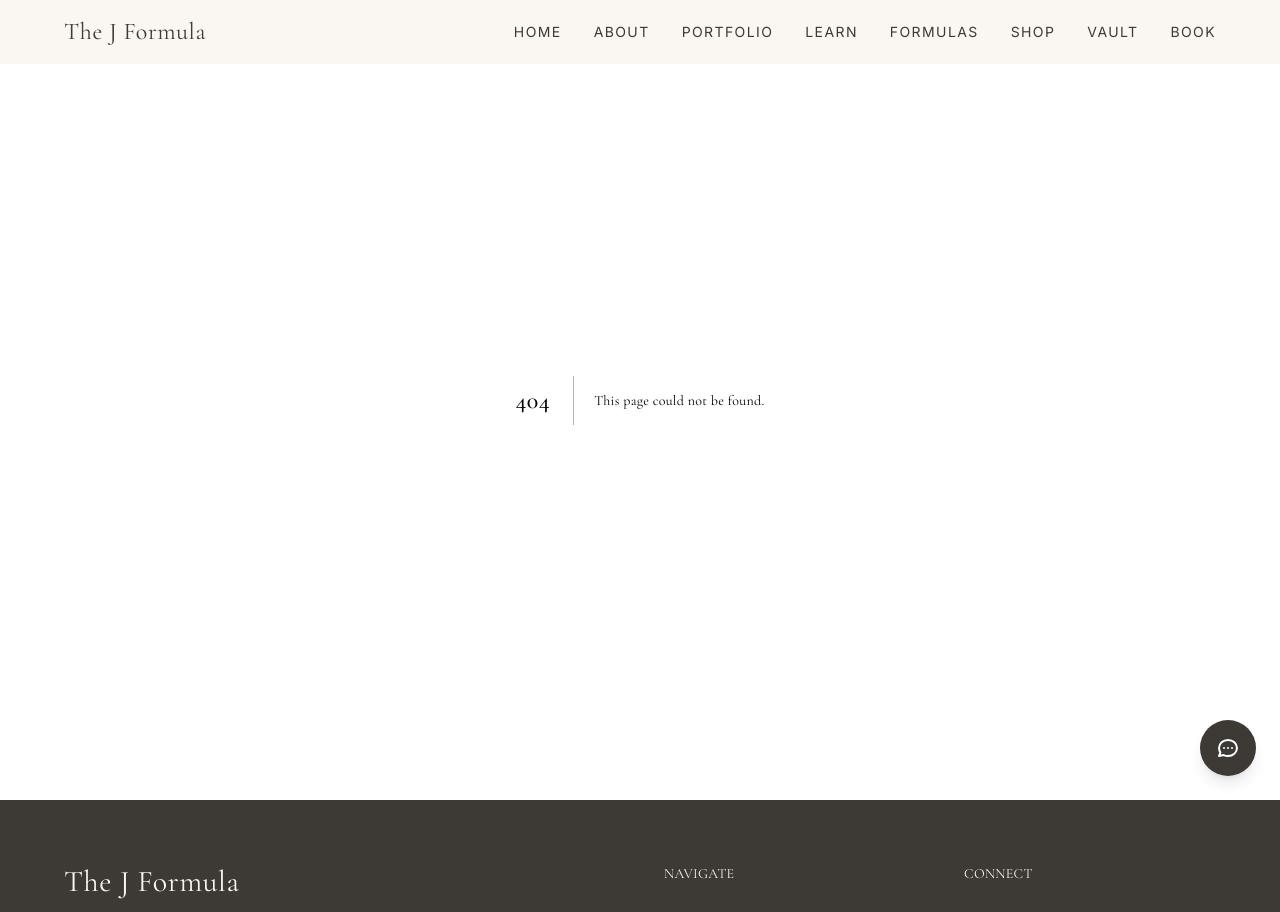
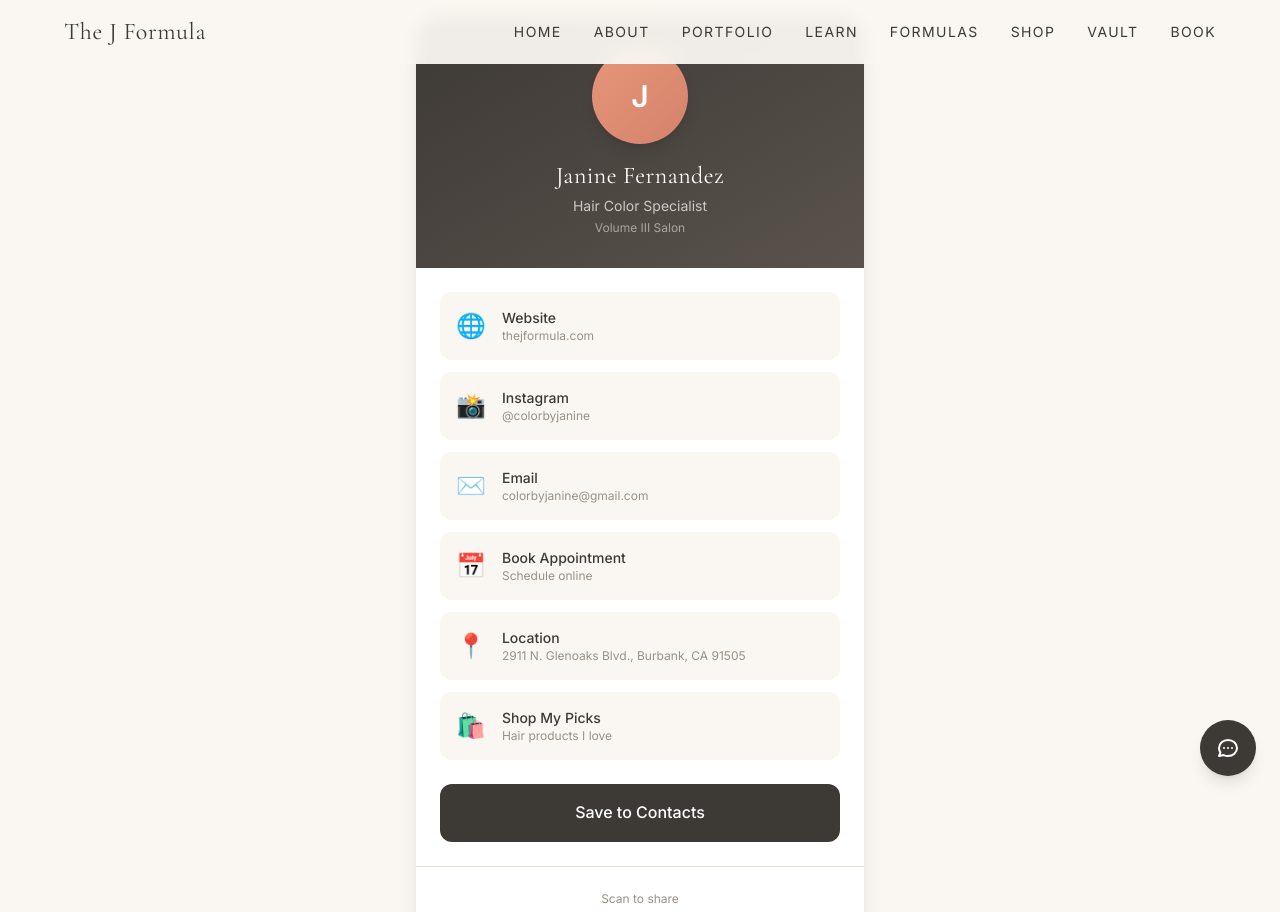
Before and after one commit to colorbyjanine/Thejformula, a Next.js app in the folder projects/thejformula/: page /card in a window 1280 px wide. Before the commit this address had no page. Shown: the top 912 px of the page. Built offline with nearby package versions, Linux system fonts and the light colour scheme; grey boxes are pictures that could not be loaded.

Commit message:
Add digital business card (/card) and QR codes page (/qr)

```diff
--- /dev/null
+++ b/projects/thejformula/app/card/page.tsx
@@ -0,0 +1,182 @@
+"use client";
+
+import { useEffect, useState } from "react";
+
+export default function DigitalCard() {
+  const [qrCodeUrl, setQrCodeUrl] = useState("");
+
+  const contactInfo = {
+    name: "Janine Fernandez",
+    title: "Hair Color Specialist",
+    email: "colorbyjanine@gmail.com",
+    website: "https://thejformula.com",
+    instagram: "colorbyjanine",
+    address: "2911 N. Glenoaks Blvd., Burbank, CA 91505",
+    salon: "Volume III Salon",
+  };
+
+  useEffect(() => {
+    // Generate QR code for this page
+    const pageUrl = encodeURIComponent("https://thejformula.com/card");
+    setQrCodeUrl(`https://api.qrserver.com/v1/create-qr-code/?size=200x200&data=${pageUrl}&bgcolor=FAF7F2&color=3D3935`);
+  }, []);
+
+  // Generate vCard for download
+  const downloadVCard = () => {
+    const vcard = `BEGIN:VCARD
+VERSION:3.0
+N:Fernandez;Janine;;;
+FN:Janine Fernandez
+TITLE:Hair Color Specialist
+ORG:Volume III Salon
+EMAIL:colorbyjanine@gmail.com
+URL:https://thejformula.com
+ADR:;;2911 N. Glenoaks Blvd.;Burbank;CA;91505;USA
+X-SOCIALPROFILE;TYPE=instagram:https://instagram.com/colorbyjanine
+NOTE:15 years of hair color expertise. Book at thejformula.com
+END:VCARD`;
+
+    const blob = new Blob([vcard], { type: "text/vcard" });
+    const url = URL.createObjectURL(blob);
+    const a = document.createElement("a");
+    a.href = url;
+    a.download = "Janine-Fernandez.vcf";
+    a.click();
+    URL.revokeObjectURL(url);
+  };
+
+  return (
+    <div className="min-h-screen bg-[#FAF7F2] flex items-center justify-center p-4">
+      <div className="w-full max-w-md">
+        {/* Card */}
+        <div className="bg-white rounded-3xl shadow-xl overflow-hidden">
+          {/* Header */}
+          <div className="bg-gradient-to-br from-[#3D3935] to-[#5A534D] p-8 text-center">
+            <div className="w-24 h-24 mx-auto mb-4 rounded-full bg-gradient-to-br from-[#E8967A] to-[#D4826A] flex items-center justify-center text-white text-3xl font-semibold shadow-lg">
+              J
+            </div>
+            <h1 className="text-2xl font-[family-name:var(--font-cormorant)] text-white mb-1">
+              {contactInfo.name}
+            </h1>
+            <p className="text-white/70 text-sm">{contactInfo.title}</p>
+            <p className="text-white/50 text-xs mt-1">{contactInfo.salon}</p>
+          </div>
+
+          {/* Links */}
+          <div className="p-6 space-y-3">
+            {/* Website */}
+            <a
+              href={contactInfo.website}
+              target="_blank"
+              rel="noopener noreferrer"
+              className="flex items-center gap-4 p-4 bg-[#FAF7F2] rounded-xl hover:bg-[#E8DDD4] transition-colors"
+            >
+              <span className="text-2xl">🌐</span>
+              <div>
+                <p className="text-sm font-medium text-[#3D3935]">Website</p>
+                <p className="text-xs text-[#9A9086]">thejformula.com</p>
+              </div>
+            </a>
+
+            {/* Instagram */}
+            <a
+              href={`https://instagram.com/${contactInfo.instagram}`}
+              target="_blank"
+              rel="noopener noreferrer"
+              className="flex items-center gap-4 p-4 bg-[#FAF7F2] rounded-xl hover:bg-[#E8DDD4] transition-colors"
+            >
+              <span className="text-2xl">📸</span>
+              <div>
+                <p className="text-sm font-medium text-[#3D3935]">Instagram</p>
+                <p className="text-xs text-[#9A9086]">@{contactInfo.instagram}</p>
+              </div>
+            </a>
+
+            {/* Email */}
+            <a
+              href={`mailto:${contactInfo.email}`}
+              className="flex items-center gap-4 p-4 bg-[#FAF7F2] rounded-xl hover:bg-[#E8DDD4] transition-colors"
+            >
+              <span className="text-2xl">✉️</span>
+              <div>
+                <p className="text-sm font-medium text-[#3D3935]">Email</p>
+                <p className="text-xs text-[#9A9086]">{contactInfo.email}</p>
+              </div>
+            </a>
+
+            {/* Book */}
+            <a
+              href="https://thejformula.com/book"
+              target="_blank"
+              rel="noopener noreferrer"
+              className="flex items-center gap-4 p-4 bg-[#FAF7F2] rounded-xl hover:bg-[#E8DDD4] transition-colors"
+            >
+              <span className="text-2xl">📅</span>
+              <div>
+                <p className="text-sm font-medium text-[#3D3935]">Book Appointment</p>
+                <p className="text-xs text-[#9A9086]">Schedule online</p>
+              </div>
+            </a>
+
+            {/* Location */}
+            <a
+              href={`https://maps.google.com/?q=${encodeURIComponent(contactInfo.address)}`}
+              target="_blank"
+              rel="noopener noreferrer"
+              className="flex items-center gap-4 p-4 bg-[#FAF7F2] rounded-xl hover:bg-[#E8DDD4] transition-colors"
+            >
+              <span className="text-2xl">📍</span>
+              <div>
+                <p className="text-sm font-medium text-[#3D3935]">Location</p>
+                <p className="text-xs text-[#9A9086]">{contactInfo.address}</p>
+              </div>
+            </a>
+
+            {/* Shop */}
+            <a
+              href="https://thejformula.com/shop"
+              target="_blank"
+              rel="noopener noreferrer"
+              className="flex items-center gap-4 p-4 bg-[#FAF7F2] rounded-xl hover:bg-[#E8DDD4] transition-colors"
+            >
+              <span className="text-2xl">🛍️</span>
+              <div>
+                <p className="text-sm font-medium text-[#3D3935]">Shop My Picks</p>
+                <p className="text-xs text-[#9A9086]">Hair products I love</p>
+              </div>
+            </a>
+          </div>
+
+          {/* Save Contact Button */}
+          <div className="px-6 pb-6">
+            <button
+              onClick={downloadVCard}
+              className="w-full bg-[#3D3935] text-white py-4 rounded-xl font-medium hover:bg-[#5A534D] transition-colors"
+            >
+              Save to Contacts
+            </button>
+          </div>
+
+          {/* QR Code */}
+          <div className="border-t border-[#E8DDD4] p-6 text-center">
+            <p className="text-xs text-[#9A9086] mb-3">Scan to share</p>
+            {qrCodeUrl && (
+              <img
+                src={qrCodeUrl}
+                alt="QR Code"
+                className="mx-auto rounded-lg"
+                width={150}
+                height={150}
+              />
+            )}
+          </div>
+        </div>
+
+        {/* Footer */}
+        <p className="text-center text-xs text-[#9A9086] mt-6">
+          The J Formula © 2026
+        </p>
+      </div>
+    </div>
+  );
+}
--- /dev/null
+++ b/projects/thejformula/app/qr/page.tsx
@@ -0,0 +1,80 @@
+"use client";
+
+export default function QRCodes() {
+  const qrCodes = [
+    {
+      title: "Digital Business Card",
+      url: "https://thejformula.com/card",
+      description: "All your contact info & links",
+    },
+    {
+      title: "Amazon Shop",
+      url: "https://thejformula.com/shop",
+      description: "Your product recommendations",
+    },
+    {
+      title: "Book Appointment",
+      url: "https://thejformula.com/book",
+      description: "Schedule with you",
+    },
+    {
+      title: "Formula Vault",
+      url: "https://thejformula.com/formulas",
+      description: "Hair color formulas",
+    },
+  ];
+
+  return (
+    <div className="min-h-screen bg-[#FAF7F2] pt-24 pb-12 px-4">
+      <div className="max-w-2xl mx-auto">
+        <div className="text-center mb-8">
+          <h1 className="text-3xl font-[family-name:var(--font-cormorant)] text-[#3D3935] mb-2">
+            QR Codes
+          </h1>
+          <p className="text-[#9A9086] text-sm">
+            Download & print these for your salon, business cards, or marketing materials
+          </p>
+        </div>
+
+        <div className="grid grid-cols-2 gap-4">
+          {qrCodes.map((qr, idx) => {
+            const qrImageUrl = `https://api.qrserver.com/v1/create-qr-code/?size=300x300&data=${encodeURIComponent(qr.url)}&bgcolor=FFFFFF&color=3D3935`;
+
+            return (
+              <div key={idx} className="bg-white rounded-2xl p-5 text-center shadow-lg">
+                <img
+                  src={qrImageUrl}
+                  alt={qr.title}
+                  className="mx-auto mb-4 rounded-lg"
+                  width={150}
+                  height={150}
+                />
+                <h3 className="font-medium text-[#3D3935] mb-1">{qr.title}</h3>
+                <p className="text-xs text-[#9A9086] mb-3">{qr.description}</p>
+                <a
+                  href={qrImageUrl.replace("300x300", "1000x1000")}
+                  download={`qr-${qr.title.toLowerCase().replace(/\s+/g, "-")}.png`}
+                  target="_blank"
+                  className="inline-block text-xs bg-[#FAF7F2] text-[#3D3935] px-4 py-2 rounded-full hover:bg-[#E8DDD4] transition-colors"
+                >
+                  Download HD
+                </a>
+              </div>
+            );
+          })}
+        </div>
+
+        {/* Instructions */}
+        <div className="mt-8 bg-white rounded-2xl p-6">
+          <h3 className="font-medium text-[#3D3935] mb-3">💡 How to use</h3>
+          <ul className="text-sm text-[#9A9086] space-y-2">
+            <li>• <strong>Business Card:</strong> Print the card QR on the back</li>
+            <li>• <strong>Salon Mirror:</strong> Display the booking QR for easy scheduling</li>
+            <li>• <strong>Product Display:</strong> Show the shop QR near retail products</li>
+            <li>• <strong>Receipts:</strong> Add the card QR for repeat clients</li>
+          </ul>
+        </div>
+      </div>
+    </div>
+  );
+}
```
